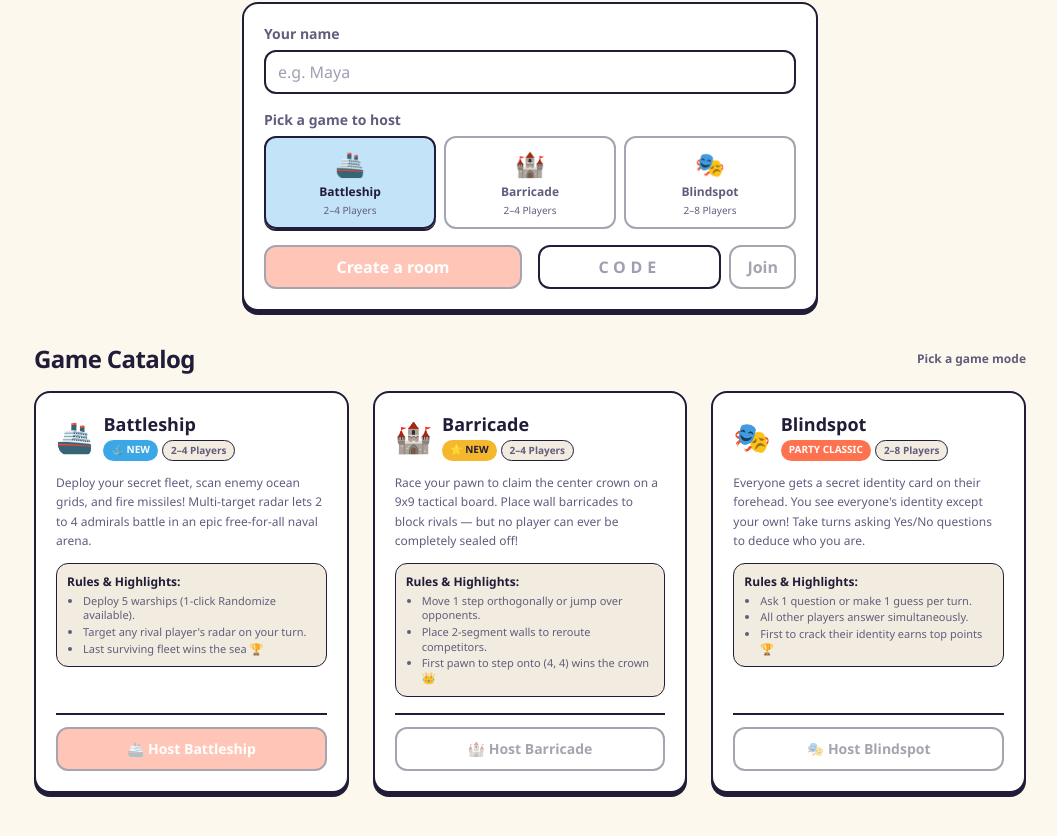
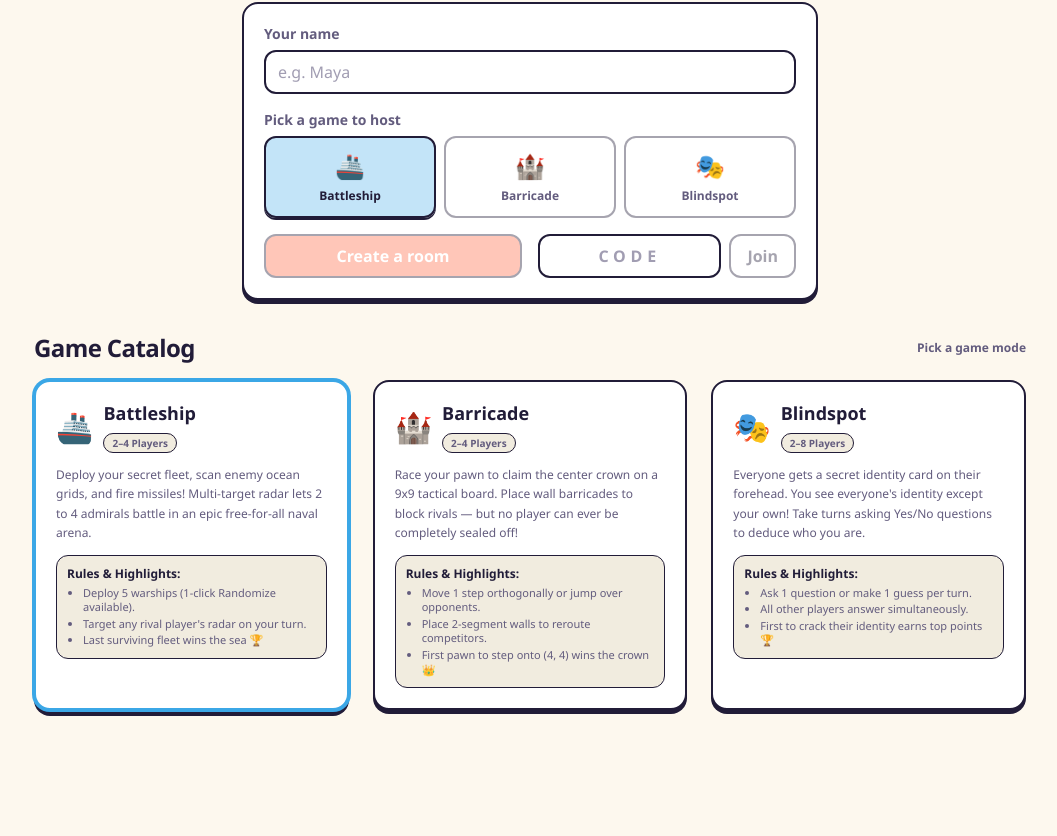
Before and after one commit to MeetThakur/blindspot, a React (Vite) app in the folder client/: page / in a window 1280 px wide. Shown: the part 440-1276 px from the top of the page, without its empty margins (110-1167 px from the left). After the commit the page ends 1214 px from the top, so only its background shows below. Built offline with nearby package versions, Linux system fonts and the light colour scheme; no server answers.

Commit message:
Streamline Home UX: remove duplicate host buttons, tags, and player counts

```diff
--- a/client/src/screens/Home.tsx
+++ b/client/src/screens/Home.tsx
@@ -15,17 +15,6 @@ export function Home() {
   const trimmed = name.trim();
   const canCreate = !waking && !state.pending && trimmed.length > 0;
   const canJoin = canCreate && code.length >= 4;
-
-  const handleHostGame = (game: GameType) => {
-    setSelectedGame(game);
-    if (trimmed.length > 0 && !waking && !state.pending) {
-      client.createRoom(trimmed, game);
-    } else {
-      const input = document.getElementById('name');
-      input?.focus();
-      input?.scrollIntoView({ behavior: 'smooth', block: 'center' });
-    }
-  };
 
   const createButton = (
     <div>
@@ -129,7 +118,7 @@ export function Home() {
             <div className="grid grid-cols-3 gap-2">
               <button
                 type="button"
-                className={`flex flex-col items-center gap-1 rounded-xl border-2 p-2.5 text-xs font-extrabold transition-all ${
+                className={`flex flex-col items-center gap-1.5 rounded-xl border-2 py-3 px-2 text-xs font-extrabold transition-all ${
                   selectedGame === 'battleship'
                     ? 'border-border bg-sky/30 shadow-[0_2px_0_0_var(--color-shadow)] text-ink'
                     : 'border-border/40 bg-surface text-ink-soft hover:bg-surface-subtle hover:text-ink'
@@ -138,12 +127,11 @@ export function Home() {
               >
                 <span className="text-2xl">🚢</span>
                 <span>Battleship</span>
-                <span className="text-[10px] font-normal text-ink-soft">2–4 Players</span>
               </button>
 
               <button
                 type="button"
-                className={`flex flex-col items-center gap-1 rounded-xl border-2 p-2.5 text-xs font-extrabold transition-all ${
+                className={`flex flex-col items-center gap-1.5 rounded-xl border-2 py-3 px-2 text-xs font-extrabold transition-all ${
                   selectedGame === 'barricade'
                     ? 'border-border bg-amber/30 shadow-[0_2px_0_0_var(--color-shadow)] text-ink'
                     : 'border-border/40 bg-surface text-ink-soft hover:bg-surface-subtle hover:text-ink'
@@ -152,12 +140,11 @@ export function Home() {
               >
                 <span className="text-2xl">🏰</span>
                 <span>Barricade</span>
-                <span className="text-[10px] font-normal text-ink-soft">2–4 Players</span>
               </button>
 
               <button
                 type="button"
-                className={`flex flex-col items-center gap-1 rounded-xl border-2 p-2.5 text-xs font-extrabold transition-all ${
+                className={`flex flex-col items-center gap-1.5 rounded-xl border-2 py-3 px-2 text-xs font-extrabold transition-all ${
                   selectedGame === 'blindspot'
                     ? 'border-border bg-coral/30 shadow-[0_2px_0_0_var(--color-shadow)] text-ink'
                     : 'border-border/40 bg-surface text-ink-soft hover:bg-surface-subtle hover:text-ink'
@@ -166,7 +153,6 @@ export function Home() {
               >
                 <span className="text-2xl">🎭</span>
                 <span>Blindspot</span>
-                <span className="text-[10px] font-normal text-ink-soft">2–8 Players</span>
               </button>
             </div>
           </div>
@@ -199,17 +185,26 @@ export function Home() {
 
         <div className="grid gap-6 md:grid-cols-3">
           {/* Game 1: Battleship (2-4 Players) */}
-          <div className="card flex flex-col justify-between border-2 border-border bg-surface transition-all hover:shadow-[0_6px_0_0_var(--color-shadow)]">
+          <div
+            role="button"
+            tabIndex={0}
+            onClick={() => setSelectedGame('battleship')}
+            onKeyDown={(e) => {
+              if (e.key === 'Enter' || e.key === ' ') setSelectedGame('battleship');
+            }}
+            className={`card flex flex-col justify-between border-2 transition-all cursor-pointer ${
+              selectedGame === 'battleship'
+                ? 'border-sky bg-surface shadow-[0_6px_0_0_var(--color-shadow)] ring-2 ring-sky'
+                : 'border-border bg-surface hover:shadow-[0_4px_0_0_var(--color-shadow)]'
+            }`}
+          >
             <div>
               <div className="flex items-start justify-between gap-2">
                 <div className="flex items-center gap-2.5">
                   <span className="text-3xl">🚢</span>
                   <div>
                     <h3 className="text-lg font-black leading-tight">Battleship</h3>
-                    <div className="mt-1 flex flex-wrap gap-1">
-                      <span className="rounded-full bg-sky px-2 py-0.5 text-[10px] font-black text-white uppercase">
-                        ⚓ NEW
-                      </span>
+                    <div className="mt-1">
                       <span className="rounded-full bg-surface-subtle border border-border px-2 py-0.5 text-[10px] font-bold text-ink-soft">
                         2–4 Players
                       </span>
@@ -231,31 +226,29 @@ export function Home() {
                 </ul>
               </div>
             </div>
-
-            <div className="mt-4 pt-3 border-t-2 border-border">
-              <button
-                type="button"
-                className={`w-full text-sm py-2.5 ${selectedGame === 'battleship' ? 'btn-primary' : 'btn-secondary'}`}
-                disabled={waking || state.pending}
-                onClick={() => handleHostGame('battleship')}
-              >
-                {state.pending && selectedGame === 'battleship' ? 'Creating…' : '🚢 Host Battleship'}
-              </button>
-            </div>
           </div>
 
           {/* Game 2: Barricade (King of the Hill) */}
-          <div className="card flex flex-col justify-between border-2 border-border bg-surface transition-all hover:shadow-[0_6px_0_0_var(--color-shadow)]">
+          <div
+            role="button"
+            tabIndex={0}
+            onClick={() => setSelectedGame('barricade')}
+            onKeyDown={(e) => {
+              if (e.key === 'Enter' || e.key === ' ') setSelectedGame('barricade');
+            }}
+            className={`card flex flex-col justify-between border-2 transition-all cursor-pointer ${
+              selectedGame === 'barricade'
+                ? 'border-amber bg-surface shadow-[0_6px_0_0_var(--color-shadow)] ring-2 ring-amber'
+                : 'border-border bg-surface hover:shadow-[0_4px_0_0_var(--color-shadow)]'
+            }`}
+          >
             <div>
               <div className="flex items-start justify-between gap-2">
                 <div className="flex items-center gap-2.5">
                   <span className="text-3xl">🏰</span>
                   <div>
                     <h3 className="text-lg font-black leading-tight">Barricade</h3>
-                    <div className="mt-1 flex flex-wrap gap-1">
-                      <span className="rounded-full bg-amber px-2 py-0.5 text-[10px] font-black text-ink uppercase">
-                        ⭐ NEW
-                      </span>
+                    <div className="mt-1">
                       <span className="rounded-full bg-surface-subtle border border-border px-2 py-0.5 text-[10px] font-bold text-ink-soft">
                         2–4 Players
                       </span>
@@ -277,31 +270,29 @@ export function Home() {
                 </ul>
               </div>
             </div>
-
-            <div className="mt-4 pt-3 border-t-2 border-border">
-              <button
-                type="button"
-                className={`w-full text-sm py-2.5 ${selectedGame === 'barricade' ? 'btn-primary' : 'btn-secondary'}`}
-                disabled={waking || state.pending}
-                onClick={() => handleHostGame('barricade')}
-              >
-                {state.pending && selectedGame === 'barricade' ? 'Creating…' : '🏰 Host Barricade'}
-              </button>
-            </div>
           </div>
 
           {/* Game 3: Blindspot (Who Am I?) */}
-          <div className="card flex flex-col justify-between border-2 border-border bg-surface transition-all hover:shadow-[0_6px_0_0_var(--color-shadow)]">
+          <div
+            role="button"
+            tabIndex={0}
+            onClick={() => setSelectedGame('blindspot')}
+            onKeyDown={(e) => {
+              if (e.key === 'Enter' || e.key === ' ') setSelectedGame('blindspot');
+            }}
+            className={`card flex flex-col justify-between border-2 transition-all cursor-pointer ${
+              selectedGame === 'blindspot'
+                ? 'border-coral bg-surface shadow-[0_6px_0_0_var(--color-shadow)] ring-2 ring-coral'
+                : 'border-border bg-surface hover:shadow-[0_4px_0_0_var(--color-shadow)]'
+            }`}
+          >
             <div>
               <div className="flex items-start justify-between gap-2">
                 <div className="flex items-center gap-2.5">
                   <span className="text-3xl">🎭</span>
                   <div>
                     <h3 className="text-lg font-black leading-tight">Blindspot</h3>
-                    <div className="mt-1 flex flex-wrap gap-1">
-                      <span className="rounded-full bg-coral px-2 py-0.5 text-[10px] font-black text-white uppercase">
-                        Party Classic
-                      </span>
+                    <div className="mt-1">
                       <span className="rounded-full bg-surface-subtle border border-border px-2 py-0.5 text-[10px] font-bold text-ink-soft">
                         2–8 Players
                       </span>
@@ -323,17 +314,6 @@ export function Home() {
                 </ul>
               </div>
             </div>
-
-            <div className="mt-4 pt-3 border-t-2 border-border">
-              <button
-                type="button"
-                className={`w-full text-sm py-2.5 ${selectedGame === 'blindspot' ? 'btn-primary' : 'btn-secondary'}`}
-                disabled={waking || state.pending}
-                onClick={() => handleHostGame('blindspot')}
-              >
-                {state.pending && selectedGame === 'blindspot' ? 'Creating…' : '🎭 Host Blindspot'}
-              </button>
-            </div>
           </div>
         </div>
       </section>
```
